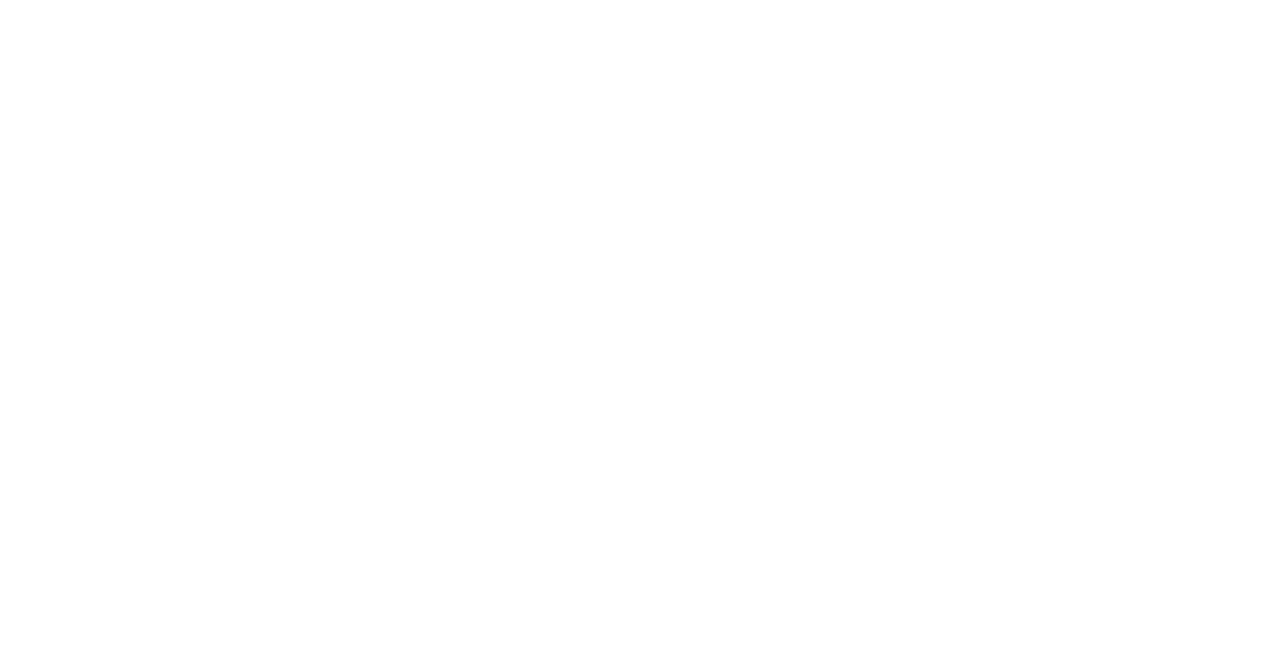
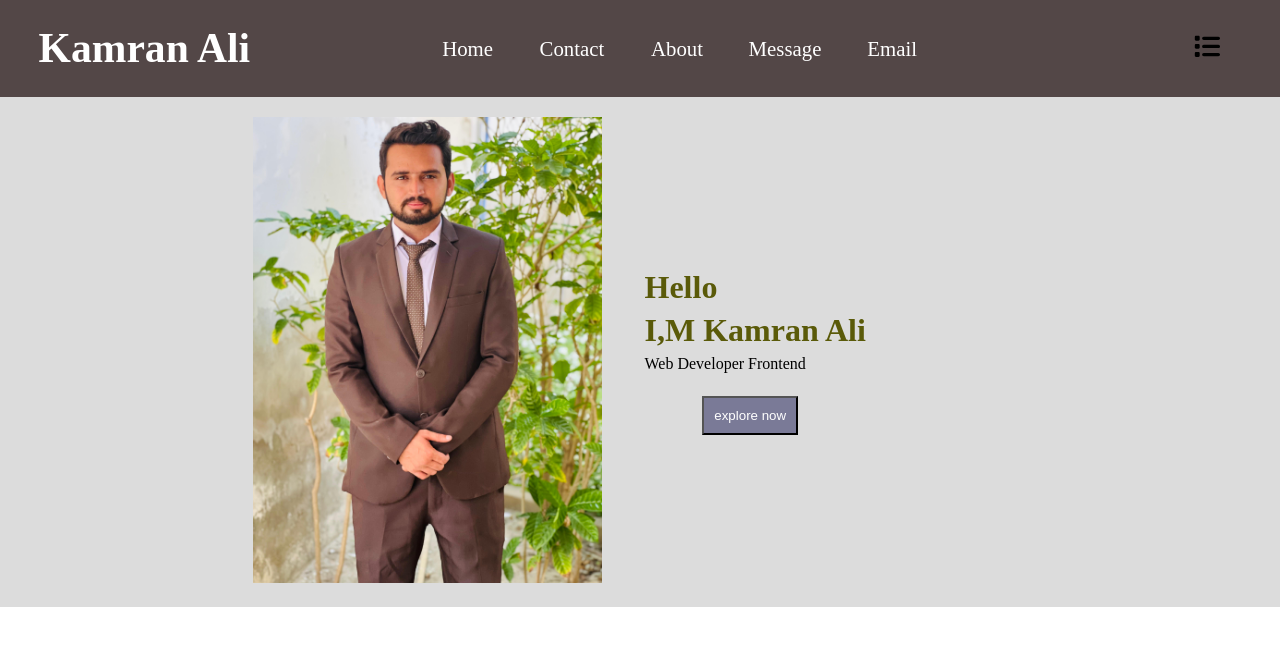
Before and after one commit to bhangwar550/Protfolio, a plain HTML site: page index.html in a window 1280 px wide. Drawn offline with Linux system fonts and the light colour scheme.

Commit message:
inital file create

```diff
--- a/CSS/style.css
+++ b/CSS/style.css
@@ -0,0 +1,70 @@
+*{
+    margin: 0%;
+    padding: 0;
+}
+body{
+    text-transform: capitalize;
+}
+/* navbar start */
+.navbar ul{
+display: flex;
+    justify-content: center;
+    align-items: center;
+    list-style: none;
+    background-color: rgb(83, 71, 71);
+
+
+
+
+
+}
+.navbar a{
+    margin: 30px;
+   color: white;
+   transform: scale(1.3);
+    list-style: none;
+    text-decoration: none;
+
+
+}
+
+a.logo{
+margin-right: 15%;
+
+}
+a.sheet{
+    margin-left: 20%;
+
+}
+/* end */
+.header_section{
+    display: flex;
+    justify-content: center;
+    align-items: center;
+    display: inline-flex;
+    background-color: gainsboro;
+
+}
+.header img{
+    padding: 20px;
+    margin-left: 20%;
+}
+.info{
+    flex-direction: column;
+}
+.info h1{
+    margin-bottom: 5%;
+    margin-left: -450%;
+    color:rgb(90, 90, 9);
+}
+.info p{
+    margin-bottom: 20%;
+    margin-left: -450%;
+
+}
+.info button{
+    padding: 10px;
+    margin-left: -400%;
+    color: white;
+    background-color: rgb(122, 122, 151);
+}
--- a/index.html
+++ b/index.html
@@ -7,6 +7,35 @@
     <link rel="stylesheet" href="/CSS/style.css">
 </head>
 <body>
+    <!--container  -->
+    <div class="container">
+        <div class="navbar">
 
+            <ul>
+                <a href="" class="logo"><h1>kamran ali</h1></a>
+                <a href=""><li>home</li></a>
+                <a href=""><li>contact</li></a>
+                <a href=""><li>about</li></a>
+                <a href=""><li>message</li></a>
+                <a href=""><li>email</li></a>
+                <a href="image/list-solid.svg" class="sheet"><img src="/image/list-solid.svg" alt="" width="20px"></a>
+
+            </ul>
+        </div>
+    </div>
+    <div class="header_section">
+        <div class="header">
+            <img src="/image/profile.jfif" alt="" width="30%">
+
+        </div>
+<div class="info">
+
+    <h1>hello</h1>
+    <h1>I,m kamran ali</h1>
+    <p>web developer frontend</p>
+    <button>explore now</button>
+</div>
+
+    </div>
 </body>
 </html>
```
Also changed, not shown: image/download (3).jfif (added), image/list-solid.svg (added), image/profile.jfif (added).
